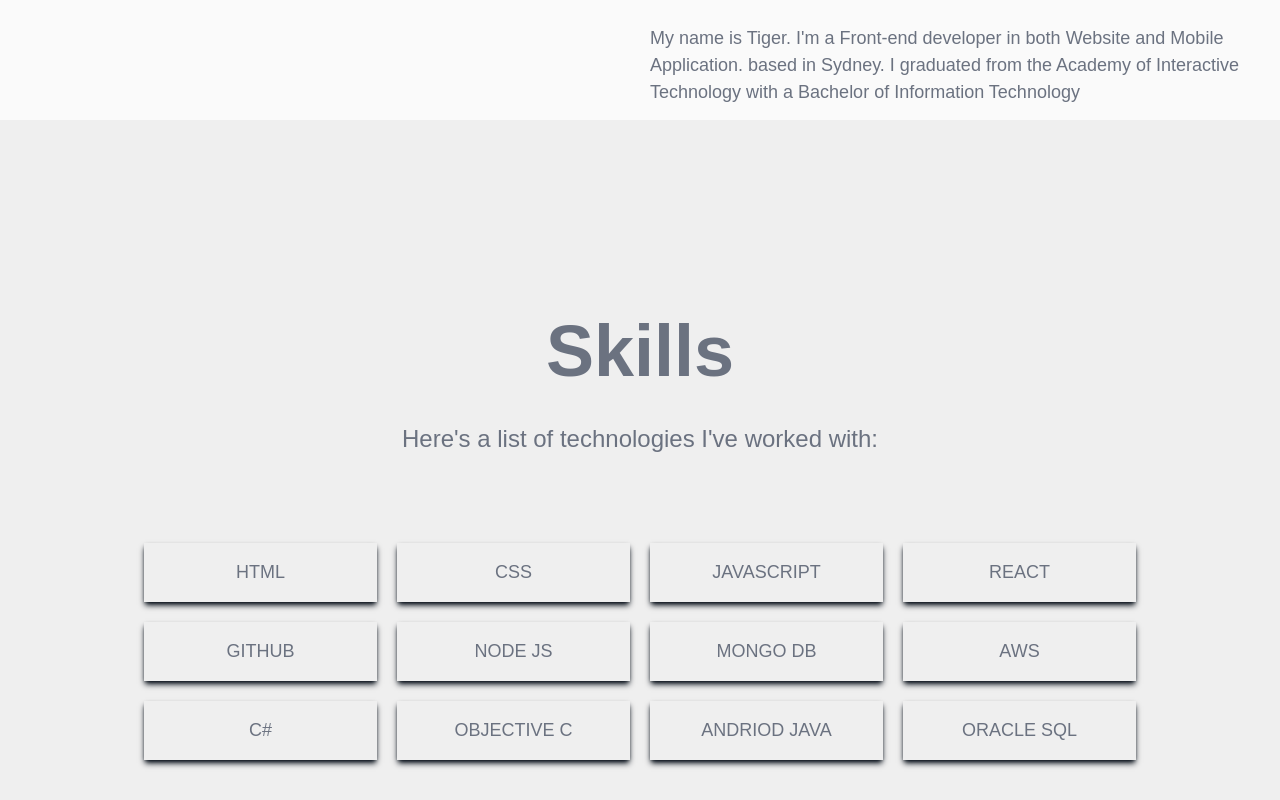
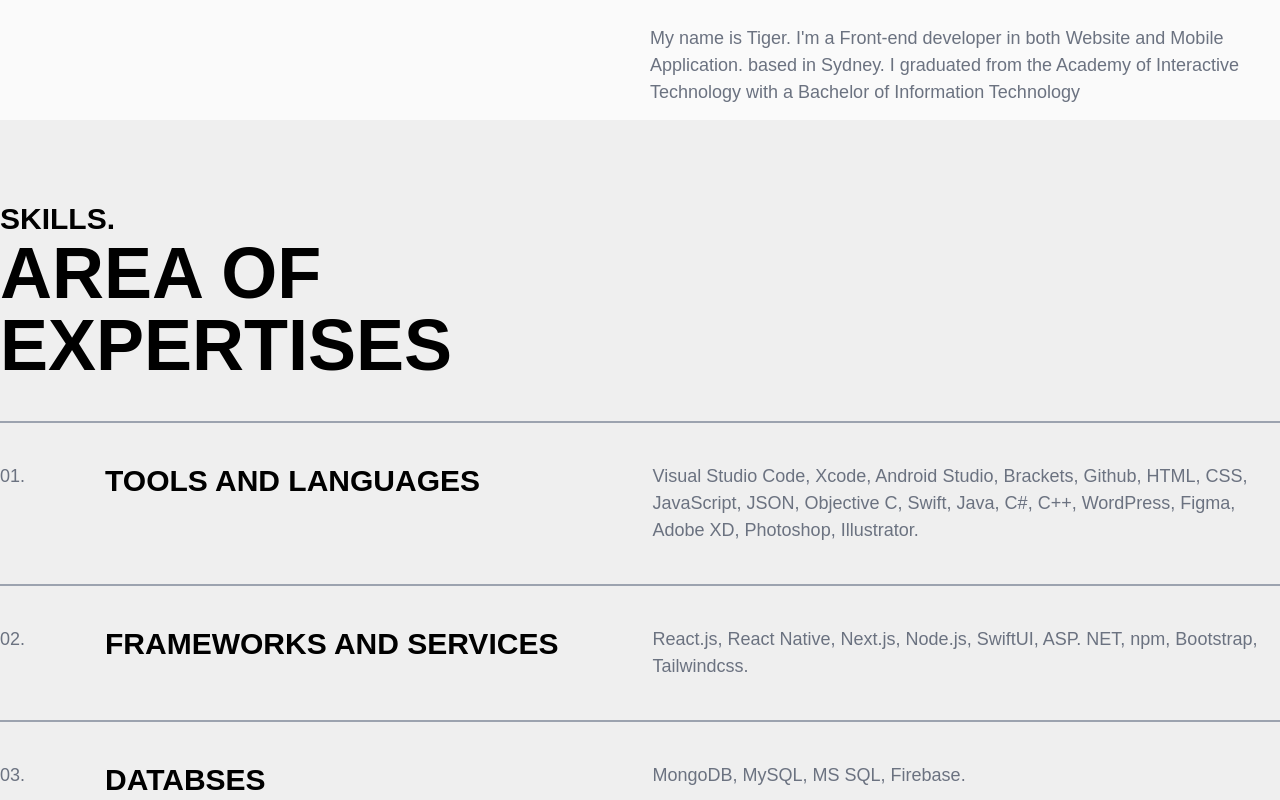
Before and after one commit to ttigerr/portfolio-project, a React (Create React App) app: page / in a window 1280 px wide. Shown: the part 1480-2280 px from the top of the page. Built offline with nearby package versions, Linux system fonts and the light colour scheme.

Commit message:
Skills page updated

```diff
--- a/src/Components/Header.jsx
+++ b/src/Components/Header.jsx
@@ -24,6 +24,11 @@ const Header = () => {
               <li>
                 <Link to='about' smooth={true} duration={700}>
                   ABOUT
+                </Link>
+              </li>
+              <li>
+                <Link to='skills' smooth={true} duration={700}>
+                  SKILLS
                 </Link>
               </li>
               <li>
--- a/src/Components/Skills.jsx
+++ b/src/Components/Skills.jsx
@@ -3,49 +3,67 @@ import React from 'react';
 const Skills = () => {
   return (
     <div name='skills' className='w-full h-screen text-black'>
-      {/* Container */}
-      <div className='max-w-screen-lg mx-auto p-4 flex flex-col justify-center w-full h-full'>
-          <div className=' w-full flex justify-center items-center flex-col py-14'>
-              <p className='text-4xl m-2.5 font-bold text-center mb-9 md:text-7xl'>Skills</p>
-              <p className='text-2xl'>Here's a list of technologies I've worked with:</p>
+        <div className="m-screen flex flex-col justify-center h-full">
+            {/* Top container */}
+            <div className="">
+                <strong className="text-xl md:text-3xl">
+                    SKILLS.
+                </strong>
+                <br/>
+                <strong className="text-2xl md:text-7xl ">
+                    AREA OF <br/> EXPERTISES
+                </strong>
             </div>
-          <div className='w-full grid grid-cols-2 sm:grid-cols-4 gap-5 text-center py-8'>
-              <div className='shadow-md shadow-[#040c16] hover:scale-110 hover:bg-gradient-to-r from-indigo-600 to-blue-500 duration-500'>
-                  <p className='my-4 bg-transparent'>HTML</p>
+            {/* Bottom container */}
+            <div className="flex flex-col">
+                {/* Underline */}
+                <div className="my-10 border-[0.5px] border-gray-400"/>
+                {/* First container */}
+                <div className="flex flex-row">
+                    <p>01.</p>
+                    <div className="basis-1/2">
+                        <strong className="text-xl md:text-3xl ml-20">
+                            TOOLS AND LANGUAGES
+                        </strong>
                     </div>
-              <div className='shadow-md shadow-[#040c16] hover:scale-110 duration-500 hover:bg-gradient-to-r from-indigo-600 to-blue-500'>
-                  <p className='my-4 bg-transparent'>CSS</p>
+                    <div className="basis-1/2">
+                        <p>
+                            Visual Studio Code, Xcode, Android Studio, Brackets, Github, HTML, CSS, JavaScript, JSON, Objective C,
+                            Swift, Java, C#, C++, WordPress, Figma, Adobe XD, Photoshop, Illustrator.
+                        </p>
                     </div>
-              <div className='shadow-md shadow-[#040c16] hover:scale-110 duration-500 hover:bg-gradient-to-r from-indigo-600 to-blue-500'>
-                  <p className='my-4 bg-transparent'>JAVASCRIPT</p>
                 </div>
-              <div className='shadow-md shadow-[#040c16] hover:scale-110 duration-500 hover:bg-gradient-to-r from-indigo-600 to-blue-500'>
-                  <p className='my-4 bg-transparent'>REACT</p>
+                <div className="my-10 border-[0.5px] border-gray-400"/>
+                {/* Second container */}
+                <div className="flex flex-row">
+                    <p>02.</p>
+                    <div className="basis-1/2">
+                        <strong className="text-xl md:text-3xl ml-20">
+                            FRAMEWORKS AND SERVICES
+                        </strong>
                     </div>
-              <div className='shadow-md shadow-[#040c16] hover:scale-110 duration-500 hover:bg-gradient-to-r from-indigo-600 to-blue-500'>
-                  <p className='my-4 bg-transparent'>GITHUB</p>
+                    <div className="basis-1/2">
+                        <p>
+                            React.js, React Native, Next.js, Node.js, SwiftUI, ASP. NET, npm, Bootstrap, Tailwindcss.
+                        </p>
                     </div>
-              <div className='shadow-md shadow-[#040c16] hover:scale-110 duration-500 hover:bg-gradient-to-r from-indigo-600 to-blue-500'>
-                  <p className='my-4 bg-transparent'>NODE JS</p>
                 </div>
-              <div className='shadow-md shadow-[#040c16] hover:scale-110 duration-500 hover:bg-gradient-to-r from-indigo-600 to-blue-500'>
-                  <p className='my-4 bg-transparent'>MONGO DB</p>
+                {/* Third container */}
+                <div className="my-10 border-[0.5px] border-gray-400"/>
+                <div className="flex flex-row">
+                    <p>03.</p>
+                    <div className="basis-1/2">
+                        <strong className="text-xl md:text-3xl ml-20">
+                            DATABSES
+                        </strong>
                     </div>
-              <div className='shadow-md shadow-[#040c16] hover:scale-110 duration-500 hover:bg-gradient-to-r from-indigo-600 to-blue-500'>
-                  <p className='my-4 bg-transparent'>AWS</p>
+                    <div className="basis-1/2">
+                        <p>
+                            MongoDB, MySQL, MS SQL, Firebase.
+                        </p>
                     </div>
-              <div className='shadow-md shadow-[#040c16] hover:scale-110 duration-500 hover:bg-gradient-to-r from-indigo-600 to-blue-500'>
-                  <p className='my-4 bg-transparent'>C#</p>
                 </div>
-              <div className='shadow-md shadow-[#040c16] hover:scale-110 duration-500 hover:bg-gradient-to-r from-indigo-600 to-blue-500'>
-                  <p className='my-4 bg-transparent'>OBJECTIVE C</p>
-              </div>
-              <div className='shadow-md shadow-[#040c16] hover:scale-110 duration-500 hover:bg-gradient-to-r from-indigo-600 to-blue-500'>
-                  <p className='my-4 bg-transparent'>ANDRIOD JAVA</p>
-              </div>
-              <div className='shadow-md shadow-[#040c16] hover:scale-110 duration-500 hover:bg-gradient-to-r from-indigo-600 to-blue-500'>
-                  <p className='my-4 bg-transparent'>ORACLE SQL</p>
-              </div>
+                <div className="mt-10 border-[0.5px] border-gray-400"/>
             </div>
         </div>
     </div>
```
Lines whose indentation alone changed are shown as unchanged.
